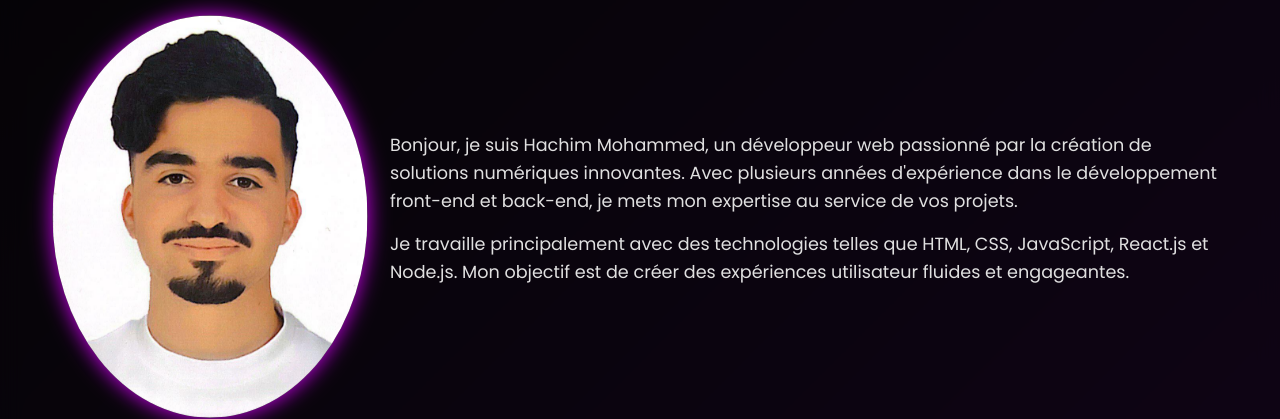
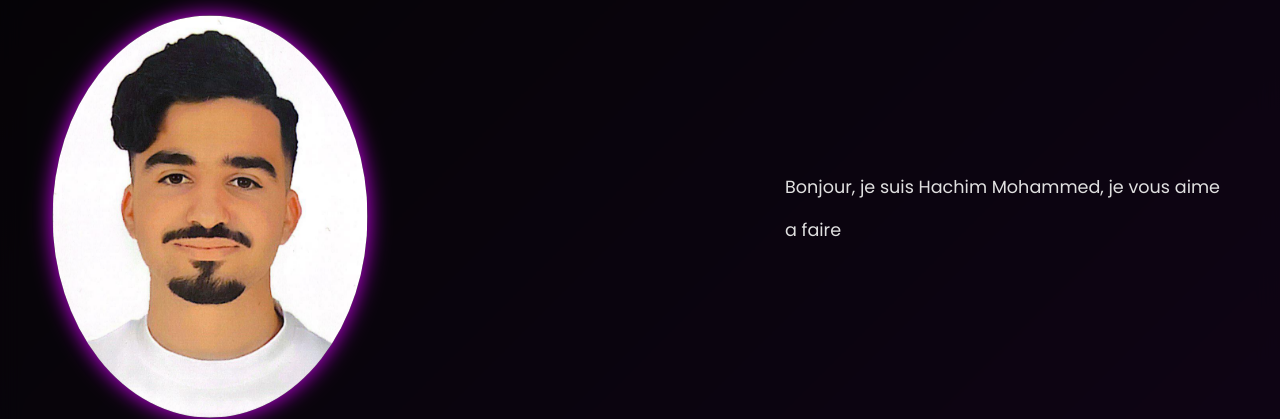
Before and after one commit to HM4893/HM4893, a plain HTML site: page index.html in a window 1280 px wide. Shown: the part 406-825 px from the top of the page. Drawn offline with Linux system fonts and the light colour scheme; a script that the page names is missing.

Commit message:
index.html

```diff
--- a/index.html
+++ b/index.html
@@ -25,12 +25,10 @@
                 <img src="Moi.jpeg" alt="Hachim Mohammed" class="profile-pic">
                 <div class="text">
                     <p>
-                        Bonjour, je suis Hachim Mohammed, un développeur web passionné par la création de solutions numériques innovantes.
-                        Avec plusieurs années d'expérience dans le développement front-end et back-end, je mets mon expertise au service de vos projets.
+                        Bonjour, je suis Hachim Mohammed, je vous aime
                     </p>
                     <p>
-                        Je travaille principalement avec des technologies telles que HTML, CSS, JavaScript, React.js et Node.js.
-                        Mon objectif est de créer des expériences utilisateur fluides et engageantes.
+                        a faire
                     </p>
                 </div>
             </div>
```
